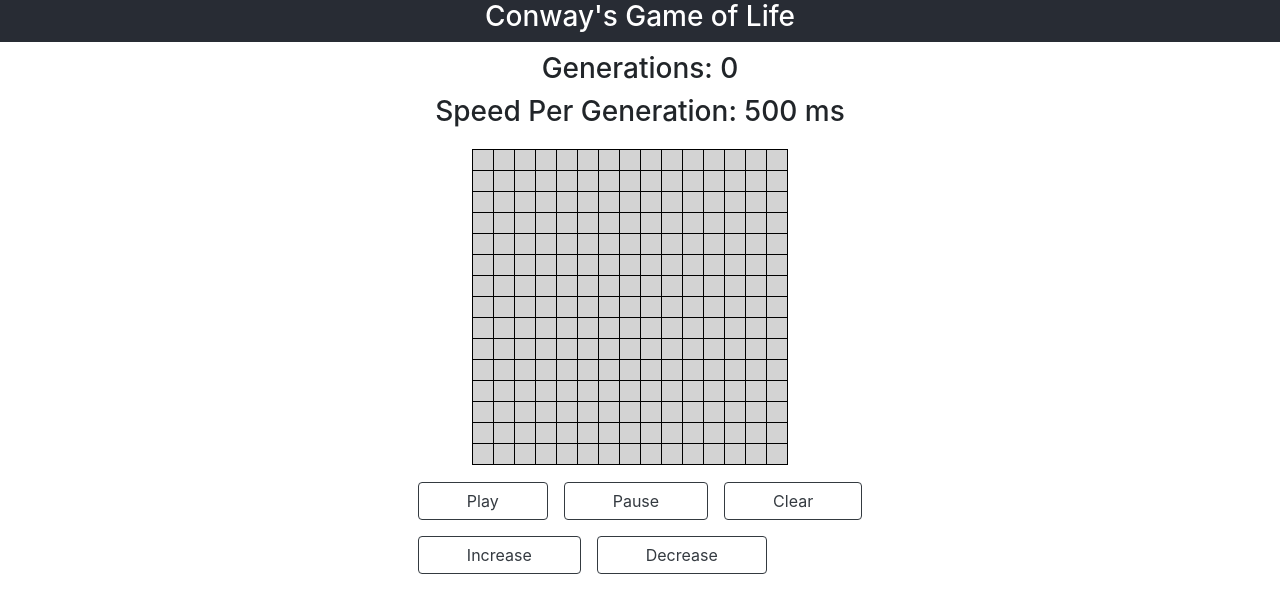
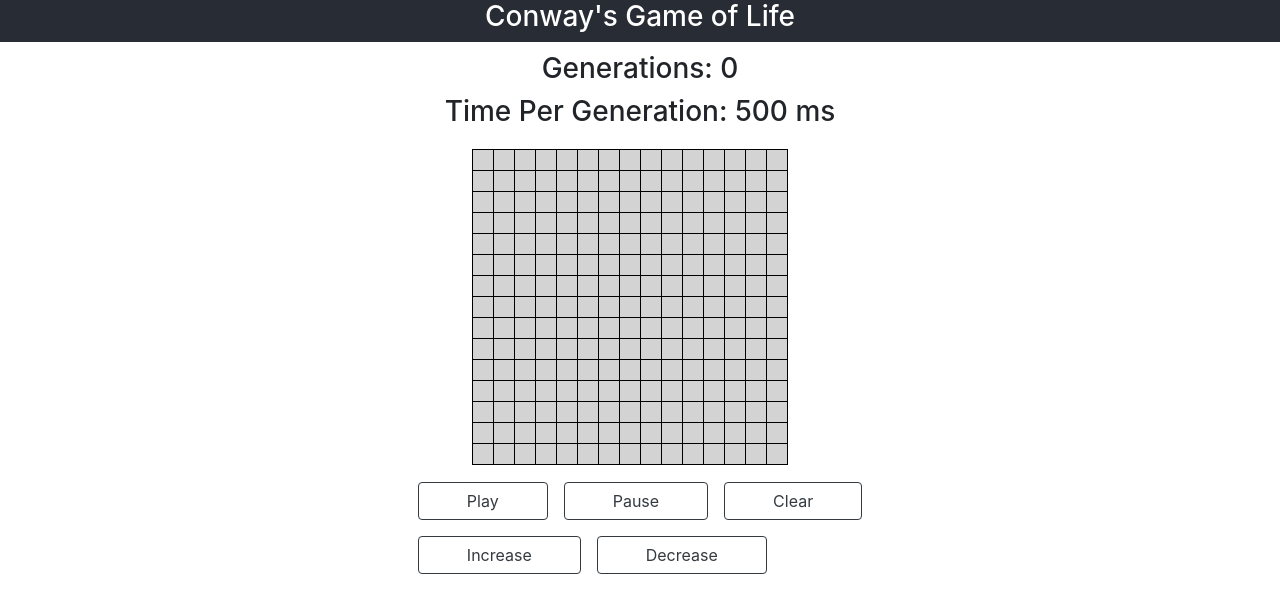
Before and after one commit to bloominstituteoftechnology/CS-Build-Week-1, a React (Create React App) app in the folder gameoflife/: page / in a window 1280 px wide. Shown: the top 612 px of the page. Built offline with nearby package versions, Linux system fonts and the light colour scheme.

Commit message:
changes min time per generation to 100ms and minor refactoring

```diff
--- a/gameoflife/src/App.js
+++ b/gameoflife/src/App.js
@@ -92,7 +92,7 @@ class App extends Component {
           <h3>Conway's Game of Life</h3>
         </header>
         <h3 className="center">Generations: {this.state.generation}</h3>
-        <h3 className="center">Speed Per Generation: {this.state.speed} ms</h3>
+        <h3 className="center">Time Per Generation: {this.state.speed} ms</h3>
         <Grid
           gridFull={this.state.gridFull}
           rows={this.rows}
--- a/gameoflife/src/components/Button.js
+++ b/gameoflife/src/components/Button.js
@@ -7,7 +7,6 @@ const Button = (props) => {
     <button
       className={props.styles}
       onClick={props.onClick}
-      // "disabled"
     >
       {props.text}
     </button>
--- a/gameoflife/src/components/ButtonContainer.js
+++ b/gameoflife/src/components/ButtonContainer.js
@@ -17,7 +17,7 @@ const ButtonContainer = props => {
         text="Pause"
       />
       <Button
-          styles="btn btn-outline-dark mx-2 my-2 px-5 clear"
+        styles="btn btn-outline-dark mx-2 my-2 px-5"
         onClick={props.clearButton}
         text="Clear"
       />
@@ -27,8 +27,7 @@ const ButtonContainer = props => {
         onClick={props.increaseSpeed}
         text="Increase"
       />
-
-        {props.speed !== 0 &&
+      {props.speed > 100 &&
         <Button
           styles="btn btn-outline-dark mx-2 my-2 px-5"
           onClick={props.decreaseSpeed}
```
Lines whose indentation alone changed are shown as unchanged.
